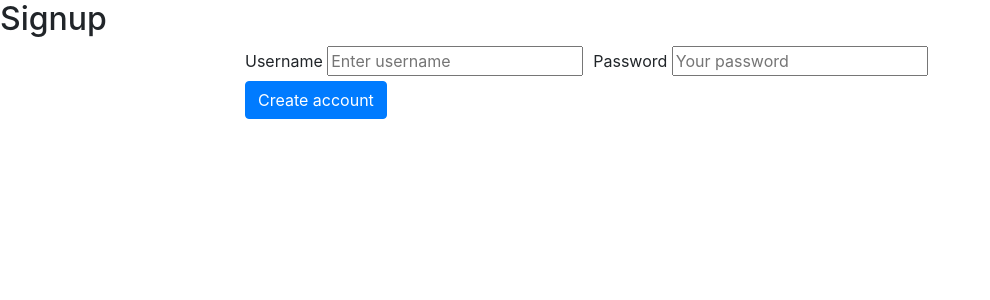
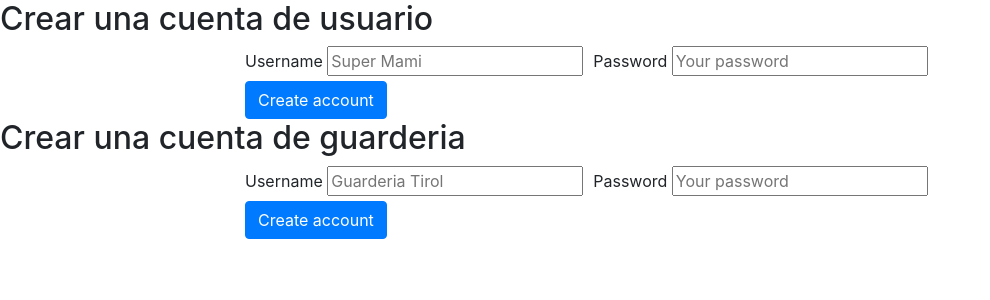
Before and after one commit to Noelialeon/guarderias, a Node server app: page /signup in a window 1280 px wide. Shown: the part 56-356 px from the top of the page, without its empty margins (0-990 px from the left). Run offline with Node 20, Linux system fonts and the light colour scheme; some libraries are stand-ins or nearby versions.

Commit message:
auth con login y signup user y guarderia

```diff
--- a/package.json
+++ b/package.json
@@ -22,6 +22,7 @@
     "mongoose": "^4.13.11",
     "morgan": "~1.9.0",
     "passport": "^0.4.0",
+    "passport-facebook": "^2.1.1",
     "passport-local": "^1.0.0",
     "serve-favicon": "~2.4.5"
   },
--- a/routes/auth.js
+++ b/routes/auth.js
@@ -5,6 +5,7 @@ const ensureLogin = require('connect-ensure-login');
 const isLoggedIn = require('../middlewares/auth');
 
 const User = require('../models/user');
+const Guarderia = require('../models/guarderia');
 
 // Bcrypt to encrypt passwords
 const bcrypt = require('bcrypt');
@@ -14,7 +15,7 @@ router.get('/signup', (req, res, next) => {
   res.render('auth/signup');
 });
 
-router.post('/signup', (req, res, next) => {
+router.post('/user/signup', (req, res, next) => {
   const { username } = req.body;
   const { password } = req.body;
   if (username === '' || password === '') {
@@ -42,20 +43,51 @@ router.post('/signup', (req, res, next) => {
   });
 });
 
+router.post('/guarderia/signup', (req, res, next) => {
+  const { username } = req.body;
+  const { password } = req.body;
+  if (username === '' || password === '') {
+    res.render('auth/signup', { message: 'Indicate username and password' });
+    return;
+  }
+  Guarderia.findOne({ username }, 'username', (err, guarderia) => {
+    if (guarderia !== null) {
+      res.render('auth/signup', { message: 'The guarderia already exists' });
+      return;
+    }
+    const salt = bcrypt.genSaltSync(bcryptSalt);
+    const hashPass = bcrypt.hashSync(password, salt);
+    const newGuarderia = new Guarderia({
+      username,
+      password: hashPass,
+    });
+    newGuarderia.save((err) => {
+      if (err) {
+        res.render('auth/signup', { message: 'Something went wrong' });
+      } else {
+        res.redirect('/');
+      }
+    });
+  });
+});
+
 router.get('/login', (req, res, next) => {
   res.render('auth/login', { message: req.flash('error') });
 });
 
-router.post('/login', passport.authenticate('local', {
+router.post('/user/login', passport.authenticate('local', {
   successRedirect: '/',
   failureRedirect: '/login',
   failureFlash: true,
   passReqToCallback: true,
 }));
 
-router.get('/private-page', ensureLogin.ensureLoggedIn(), (req, res) => {
-  res.render('private', { user: req.user });
-});
+router.post('/guarderia/login', passport.authenticate('local2', {
+  successRedirect: '/',
+  failureRedirect: '/login',
+  failureFlash: true,
+  passReqToCallback: true,
+}));
 
 router.get('/logout', (req, res) => {
   req.logout();
--- a/views/auth/signup.ejs
+++ b/views/auth/signup.ejs
@@ -1,10 +1,10 @@
-<h2>Signup</h2>
+<h2>Crear una cuenta de usuario</h2>
 
-<form action="/signup" method="POST" id="form-container">
+<form action="/user/signup" method="POST" id="form-container">
   <div class="form-row align-items-center mx-auto" style="width: 800px;">
       <div class="col-auto">
         <label for="username">Username</label>
-        <input class="fsr-only" id="username" type="text" name="username" placeholder="Enter username">
+        <input class="fsr-only" id="username" type="text" name="username" placeholder="Super Mami">
       </div>
       <div class="col-auto">
         <label for="password">Password</label>
@@ -18,3 +18,24 @@
       <% } %>
   </div>
 </form>
+
+<h2>Crear una cuenta de guarderia</h2>
+
+<form action="/guarderia/signup" method="POST" id="form-container-guarderia">
+  <div class="form-row align-items-center mx-auto" style="width: 800px;">
+      <div class="col-auto">
+        <label for="username">Username</label>
+        <input class="fsr-only" id="username" type="text" name="username" placeholder="Guarderia Tirol">
+      </div>
+      <div class="col-auto">
+        <label for="password">Password</label>
+        <input class="fsr-only" id="password" type="password" name="password" placeholder="Your password">
+      </div>
+      <div class="col-auto">
+        <button type="submit" class="btn btn-primary" href="/signup">Create account</button>
+      </div>
+      <% if (typeof message !== "undefined") { %>
+        <div class="error-message"><%= message %></div>
+      <% } %>
+  </div>
+</form>
```
Also changed, not shown: helpers/passport.js (+55 -3 lines), views/auth/login.ejs (+25 -3 lines), 1 other file.
